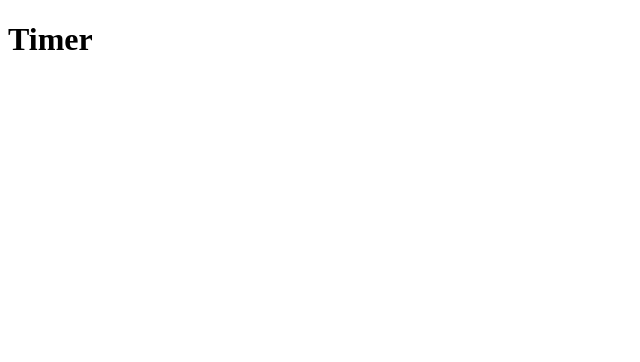
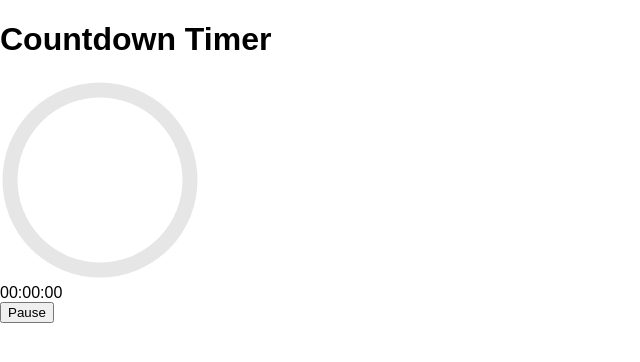
Before and after one commit to ejoyaine/luto-na, a plain HTML site: page timer.html in a window 1280 px wide. Shown: the whole page, without its empty margins (0-640 px from the left). Drawn offline with Linux system fonts and the light colour scheme.

Commit message:
feat: enhance index and timer pages with dish selection and countdown timer features

```diff
--- a/timer.html
+++ b/timer.html
@@ -2,9 +2,48 @@
 <html lang="en">
 	<head>
 		<meta charset="UTF-8" />
+		<meta name="viewport" content="width=device-width, initial-scale=1.0" />
 		<title>Timer</title>
+		<link rel="stylesheet" href="css/styles.css" />
 	</head>
 	<body>
-		<h1>Timer</h1>
+		<header>
+			<h1>Countdown Timer</h1>
+		</header>
+
+		<div id="timer-container">
+			<div class="progress-circle">
+				<svg width="200" height="200">
+					<!-- Background Circle -->
+					<circle
+						cx="100"
+						cy="100"
+						r="90"
+						stroke="#e6e6e6"
+						stroke-width="15"
+						fill="none"></circle>
+					<!-- Progress Circle -->
+					<circle
+						id="progress"
+						cx="100"
+						cy="100"
+						r="90"
+						stroke="blue"
+						stroke-width="15"
+						fill="none"
+						stroke-linecap="round"
+						transform="rotate(-90 100 100)"
+						stroke-dasharray="565.48"
+						stroke-dashoffset="565.48"></circle>
+				</svg>
+				<div id="time-display">00:00:00</div>
+			</div>
+
+			<div class="controls">
+				<button id="pauseBtn">Pause</button>
+			</div>
+		</div>
+
+		<script src="js/timer.js"></script>
 	</body>
 </html>
```
Also changed, not shown: index.html (+47 -1 lines), assets/adobo_placeholder.jpg (added), assets/sinigang_placeholder.jpg (added), assets/sisig_placeholder.jpg (added), 1 other file.
